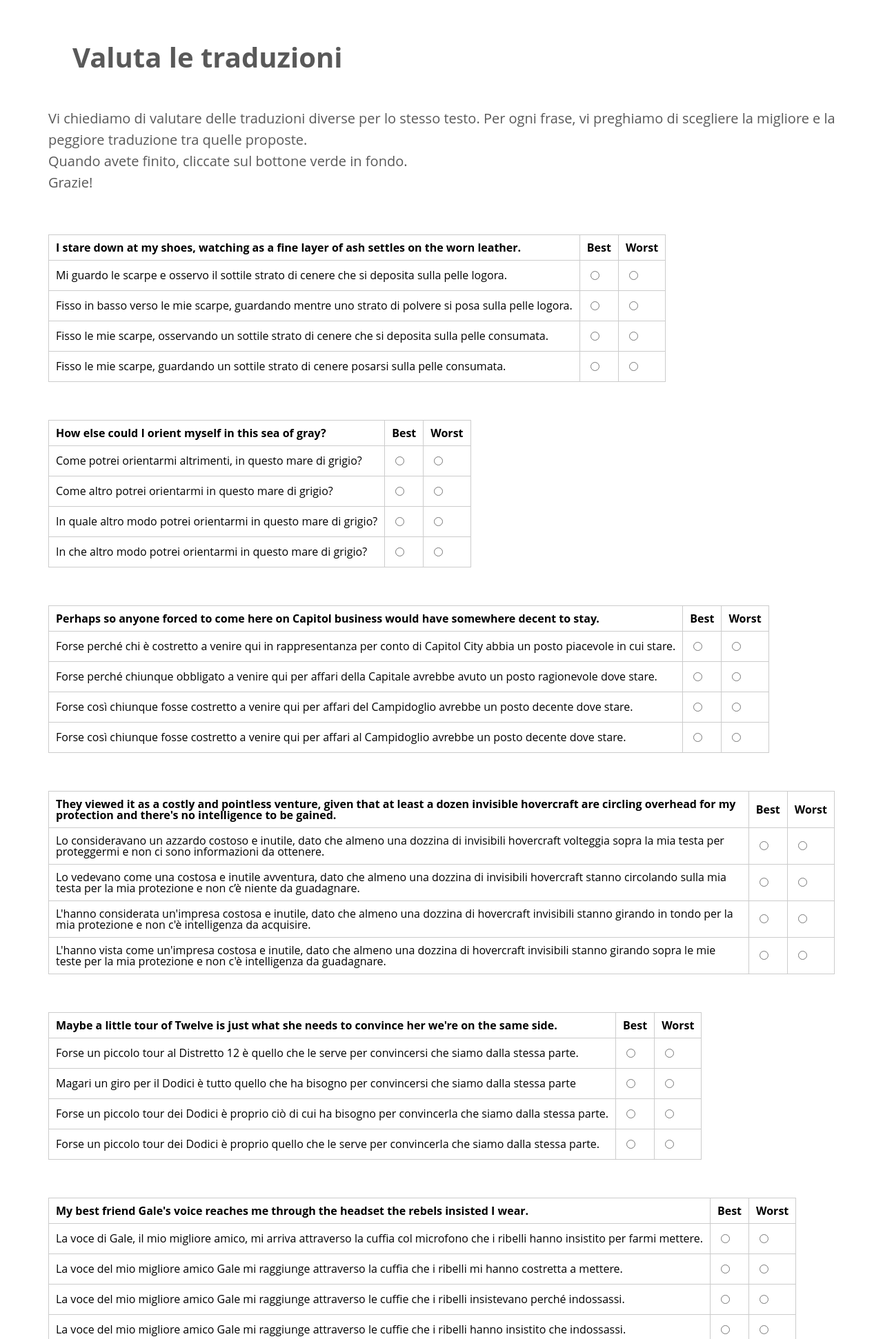
After one commit to dit-mt-unibo/MTEval, a PHP site: page /survey44.html in a window 1280 px wide. The commit adds this page. Shown: the top 1942 px of the page at 69% size. Run offline with PHP 8.4, Linux system fonts and the light colour scheme; some libraries are stand-ins or nearby versions.

Commit message:
Add "backoffice" Python module to create a survey from a folder of files Changes to style display of survey44 Process a maxdiff survey form Process and display results for a given survey

```diff
--- a/web/css/style.css
+++ b/web/css/style.css
@@ -4,10 +4,64 @@
 	 http://css-tricks.com
 */
 
-* { margin: 0; padding: 0; }
-body { font: 14px Georgia, serif; }
+* { margin: 5px; padding: 5px; }
+
+body {
+    font-family: "Open Sans", Helvetica, Arial, sans-serif;
+    font-weight: 400;
+    font-style: normal;
+    font-size: 20px;
+    line-height: 1.55;
+    letter-spacing: 0;
+    color: #595959;
+}
+
+h1 {
+  display: block;
+  font-size: 2em;
+  margin-top: 0.67em;
+  margin-bottom: 0.67em;
+  margin-left: 2em;
+  margin-right: 0;
+  font-weight: bold;
+}
 
 article, aside, figure, footer, header, hgroup,
 menu, nav, section { display: block; }
 
+p {
+	padding: 10px 10px 10px 10px;
+	margin-left: 2em;
+}
+
+table { border-collapse: collapse;   }
+	td, th { border: 1px solid #ccc; padding: 10px;	}
+	th { text-align: left; }
+	th:empty { border: 0; }
+
+div.question {
+	font-size: 16px;
+	line-height: 1;
+	color: black;
+	padding: 20px 20px 20px 20px;
+}
+
+div.end { padding: 30px 20px 30px 20px; }
+
+/*
 #page-wrap { width: 960px; margin: 80px auto; }
+*/
+
+.button {
+  background-color: #4CAF50;
+  border: none;
+  color: white;
+  padding: 15px 32px;
+  text-align: center;
+  text-decoration: none;
+  display: inline-block;
+  font-size: 16px;
+  margin: 4px 2px;
+  cursor: pointer;
+  border-radius: 6px;
+}
--- /dev/null
+++ b/web/survey44.html
@@ -0,0 +1,55 @@
+<!DOCTYPE html>
+<html><head><meta charset='UTF-8'><title>Valuta Traduzioni</title> <link rel='stylesheet' href='css/style.css'>
+<script type='text/javascript' src='http://ajax.googleapis.com/ajax/libs/jquery/1.6.4/jquery.min.js'></script> <script type='text/javascript' src='js/maxdiff.js'></script></head>
+<body><h1>Valuta le traduzioni</h1>
+<p>Vi chiediamo di valutare delle traduzioni diverse per lo stesso testo. Per ogni frase, vi preghiamo di scegliere la migliore e la peggiore traduzione tra quelle proposte.<br/>Quando avete finito, cliccate sul bottone verde in fondo. <br/>Grazie!</p><div id='page-wrap'><form id='myForm' surveyId='44'><div class='question'><table><tr><th> I stare down at my shoes, watching as a fine layer of ash settles on the worn leather.
+</th><th>Best</th><th>Worst</th></tr><tr><td> Mi guardo le scarpe e osservo il sottile strato di cenere che si deposita sulla pelle logora.
+</td><td><input type='radio' name='row-1' data-col='1' system='0' sent='0'></td><td><input type='radio' name='row-1' data-col='0' system='0' sent='0'></td></tr><tr><td> Fisso in basso verso le mie scarpe, guardando mentre uno strato di polvere si posa sulla pelle logora.
+</td><td><input type='radio' name='row-2' data-col='1' system='1' sent='0'></td><td><input type='radio' name='row-2' data-col='0' system='1' sent='0'></td></tr><tr><td> Fisso le mie scarpe, osservando un sottile strato di cenere che si deposita sulla pelle consumata.
+</td><td><input type='radio' name='row-3' data-col='1' system='2' sent='0'></td><td><input type='radio' name='row-3' data-col='0' system='2' sent='0'></td></tr><tr><td> Fisso le mie scarpe, guardando un sottile strato di cenere posarsi sulla pelle consumata.
+</td><td><input type='radio' name='row-4' data-col='1' system='3' sent='0'></td><td><input type='radio' name='row-4' data-col='0' system='3' sent='0'></td></tr></table></div><div class='question'><table><tr><th> How else could I orient myself in this sea of gray?
+</th><th>Best</th><th>Worst</th></tr><tr><td> Come potrei orientarmi altrimenti, in questo mare di grigio?
+</td><td><input type='radio' name='row-5' data-col='3' system='0' sent='1'></td><td><input type='radio' name='row-5' data-col='2' system='0' sent='1'></td></tr><tr><td> Come altro potrei orientarmi in questo mare di grigio?
+</td><td><input type='radio' name='row-6' data-col='3' system='1' sent='1'></td><td><input type='radio' name='row-6' data-col='2' system='1' sent='1'></td></tr><tr><td> In quale altro modo potrei orientarmi in questo mare di grigio?
+</td><td><input type='radio' name='row-7' data-col='3' system='2' sent='1'></td><td><input type='radio' name='row-7' data-col='2' system='2' sent='1'></td></tr><tr><td> In che altro modo potrei orientarmi in questo mare di grigio?
+</td><td><input type='radio' name='row-8' data-col='3' system='3' sent='1'></td><td><input type='radio' name='row-8' data-col='2' system='3' sent='1'></td></tr></table></div><div class='question'><table><tr><th> Perhaps so anyone forced to come here on Capitol business would have somewhere decent to stay.
+</th><th>Best</th><th>Worst</th></tr><tr><td> Forse perché chi è costretto a venire qui in rappresentanza per conto di Capitol City abbia un posto piacevole in cui stare.
+</td><td><input type='radio' name='row-9' data-col='5' system='0' sent='2'></td><td><input type='radio' name='row-9' data-col='4' system='0' sent='2'></td></tr><tr><td> Forse perché chiunque obbligato a venire qui per affari della Capitale avrebbe avuto un posto ragionevole dove stare.
+</td><td><input type='radio' name='row-10' data-col='5' system='1' sent='2'></td><td><input type='radio' name='row-10' data-col='4' system='1' sent='2'></td></tr><tr><td> Forse così chiunque fosse costretto a venire qui per affari del Campidoglio avrebbe un posto decente dove stare.
+</td><td><input type='radio' name='row-11' data-col='5' system='2' sent='2'></td><td><input type='radio' name='row-11' data-col='4' system='2' sent='2'></td></tr><tr><td> Forse così chiunque fosse costretto a venire qui per affari al Campidoglio avrebbe un posto decente dove stare.
+</td><td><input type='radio' name='row-12' data-col='5' system='3' sent='2'></td><td><input type='radio' name='row-12' data-col='4' system='3' sent='2'></td></tr></table></div><div class='question'><table><tr><th> They viewed it as a costly and pointless venture, given that at least a dozen invisible hovercraft are circling overhead for my protection and there's no intelligence to be gained.
+</th><th>Best</th><th>Worst</th></tr><tr><td> Lo consideravano un azzardo costoso e inutile, dato che almeno una dozzina di invisibili hovercraft volteggia sopra la mia testa per proteggermi e non ci sono informazioni da ottenere.
+</td><td><input type='radio' name='row-13' data-col='7' system='0' sent='3'></td><td><input type='radio' name='row-13' data-col='6' system='0' sent='3'></td></tr><tr><td> Lo vedevano come una costosa e inutile avventura, dato che almeno una dozzina di invisibili hovercraft stanno circolando sulla mia testa per la mia protezione e non c’è niente da guadagnare.
+</td><td><input type='radio' name='row-14' data-col='7' system='1' sent='3'></td><td><input type='radio' name='row-14' data-col='6' system='1' sent='3'></td></tr><tr><td> L'hanno considerata un'impresa costosa e inutile, dato che almeno una dozzina di hovercraft invisibili stanno girando in tondo per la mia protezione e non c'è intelligenza da acquisire.
+</td><td><input type='radio' name='row-15' data-col='7' system='2' sent='3'></td><td><input type='radio' name='row-15' data-col='6' system='2' sent='3'></td></tr><tr><td> L'hanno vista come un'impresa costosa e inutile, dato che almeno una dozzina di hovercraft invisibili stanno girando sopra le mie teste per la mia protezione e non c'è intelligenza da guadagnare.
+</td><td><input type='radio' name='row-16' data-col='7' system='3' sent='3'></td><td><input type='radio' name='row-16' data-col='6' system='3' sent='3'></td></tr></table></div><div class='question'><table><tr><th> Maybe a little tour of Twelve is just what she needs to convince her we're on the same side.
+</th><th>Best</th><th>Worst</th></tr><tr><td> Forse un piccolo tour al Distretto 12 è quello che le serve per convincersi che siamo dalla stessa parte.
+</td><td><input type='radio' name='row-17' data-col='9' system='0' sent='4'></td><td><input type='radio' name='row-17' data-col='8' system='0' sent='4'></td></tr><tr><td> Magari un giro per il Dodici è tutto quello che ha bisogno per convincersi che siamo dalla stessa parte
+</td><td><input type='radio' name='row-18' data-col='9' system='1' sent='4'></td><td><input type='radio' name='row-18' data-col='8' system='1' sent='4'></td></tr><tr><td> Forse un piccolo tour dei Dodici è proprio ciò di cui ha bisogno per convincerla che siamo dalla stessa parte.
+</td><td><input type='radio' name='row-19' data-col='9' system='2' sent='4'></td><td><input type='radio' name='row-19' data-col='8' system='2' sent='4'></td></tr><tr><td> Forse un piccolo tour dei Dodici è proprio quello che le serve per convincerla che siamo dalla stessa parte.
+</td><td><input type='radio' name='row-20' data-col='9' system='3' sent='4'></td><td><input type='radio' name='row-20' data-col='8' system='3' sent='4'></td></tr></table></div><div class='question'><table><tr><th> My best friend Gale's voice reaches me through the headset the rebels insisted I wear.
+</th><th>Best</th><th>Worst</th></tr><tr><td> La voce di Gale, il mio migliore amico, mi arriva attraverso la cuffia col microfono che i ribelli hanno insistito per farmi mettere.
+</td><td><input type='radio' name='row-21' data-col='11' system='0' sent='5'></td><td><input type='radio' name='row-21' data-col='10' system='0' sent='5'></td></tr><tr><td> La voce del mio migliore amico Gale mi raggiunge attraverso la cuffia che i ribelli mi hanno costretta a mettere.
+</td><td><input type='radio' name='row-22' data-col='11' system='1' sent='5'></td><td><input type='radio' name='row-22' data-col='10' system='1' sent='5'></td></tr><tr><td> La voce del mio migliore amico Gale mi raggiunge attraverso le cuffie che i ribelli insistevano perché indossassi.
+</td><td><input type='radio' name='row-23' data-col='11' system='2' sent='5'></td><td><input type='radio' name='row-23' data-col='10' system='2' sent='5'></td></tr><tr><td> La voce del mio migliore amico Gale mi raggiunge attraverso le cuffie che i ribelli hanno insistito che indossassi.
+</td><td><input type='radio' name='row-24' data-col='11' system='3' sent='5'></td><td><input type='radio' name='row-24' data-col='10' system='3' sent='5'></td></tr></table></div><div class='question'><table><tr><th> In my head I hear President Snow's words, spoken the morning I was to begin the Victory Tour.
+</th><th>Best</th><th>Worst</th></tr><tr><td> Sento nella testa le parole che il presidente Snow pronunciò la mattina in cui stavo per iniziare il Tour della Vittoria.
+</td><td><input type='radio' name='row-25' data-col='13' system='0' sent='6'></td><td><input type='radio' name='row-25' data-col='12' system='0' sent='6'></td></tr><tr><td> Nella mia testa sento le parole del Presidente Snow, dette la mattina in cui dovevo cominciare il Tour della Vittoria.
+</td><td><input type='radio' name='row-26' data-col='13' system='1' sent='6'></td><td><input type='radio' name='row-26' data-col='12' system='1' sent='6'></td></tr><tr><td> Nella mia testa sento le parole del presidente Snow, pronunciate la mattina in cui dovevo iniziare il Victory Tour.
+</td><td><input type='radio' name='row-27' data-col='13' system='2' sent='6'></td><td><input type='radio' name='row-27' data-col='12' system='2' sent='6'></td></tr><tr><td> Nella mia testa sento le parole del presidente Snow, pronunciate la mattina in cui avrei dovuto iniziare il Tour della Vittoria.
+</td><td><input type='radio' name='row-28' data-col='13' system='3' sent='6'></td><td><input type='radio' name='row-28' data-col='12' system='3' sent='6'></td></tr></table></div><div class='question'><table><tr><th> Still, I can never get around the fact that District 13 was instrumental in 12's destruction.
+</th><th>Best</th><th>Worst</th></tr><tr><td> Eppure non riesco a ignorare il fatto che il Distretto 13 ha contribuito in modo decisivo alla distruzione del 12.
+</td><td><input type='radio' name='row-29' data-col='15' system='0' sent='7'></td><td><input type='radio' name='row-29' data-col='14' system='0' sent='7'></td></tr><tr><td> Però, non potrò mai accettare il fatto che il Distretto 13 è stato utile nella distruzione del 12.
+</td><td><input type='radio' name='row-30' data-col='15' system='1' sent='7'></td><td><input type='radio' name='row-30' data-col='14' system='1' sent='7'></td></tr><tr><td> Tuttavia, non riesco mai a evitare il fatto che il Distretto 13 sia stato determinante nella distruzione di 12.
+</td><td><input type='radio' name='row-31' data-col='15' system='2' sent='7'></td><td><input type='radio' name='row-31' data-col='14' system='2' sent='7'></td></tr><tr><td> Eppure, non riesco mai ad aggirare il fatto che il Distretto 13 sia stato determinante per la distruzione di 12.
+</td><td><input type='radio' name='row-32' data-col='15' system='3' sent='7'></td><td><input type='radio' name='row-32' data-col='14' system='3' sent='7'></td></tr></table></div><div class='question'><table><tr><th> To have a new home at all is seen as a wonder since, up until a short time ago, we hadn't even known that District 13 still existed.
+</th><th>Best</th><th>Worst</th></tr><tr><td> Il solo fatto di avere una nuova casa viene considerato un miracolo, dal momento che, sino a poco tempo fa, non sapevamo nemmeno che il Distretto 13 esistesse ancora.
+</td><td><input type='radio' name='row-33' data-col='17' system='0' sent='8'></td><td><input type='radio' name='row-33' data-col='16' system='0' sent='8'></td></tr><tr><td> Avere una nuova casa di per se è visto come un miracolo dato che, fino a non molto tempo fa, non sapevamo neanche che il Distretto 13 esistesse ancora.
+</td><td><input type='radio' name='row-34' data-col='17' system='1' sent='8'></td><td><input type='radio' name='row-34' data-col='16' system='1' sent='8'></td></tr><tr><td> Avere una nuova casa è visto come una meraviglia poiché, fino a poco tempo fa, non sapevamo nemmeno che il Distretto 13 esistesse ancora.
+</td><td><input type='radio' name='row-35' data-col='17' system='2' sent='8'></td><td><input type='radio' name='row-35' data-col='16' system='2' sent='8'></td></tr><tr><td> Avere una nuova casa è visto come una meraviglia dal momento che, fino a poco tempo fa, non sapevamo nemmeno che il Distretto 13 esistesse ancora.
+</td><td><input type='radio' name='row-36' data-col='17' system='3' sent='8'></td><td><input type='radio' name='row-36' data-col='16' system='3' sent='8'></td></tr></table></div><div class='question'><table><tr><th> The credit for the survivors' escape has landed squarely on Gale's shoulders, although he's loath to accept it.
+</th><th>Best</th><th>Worst</th></tr><tr><td> Il merito per la fuga dei superstiti è andato tutto a Gale, anche se lui è restio ad ammetterlo.
+</td><td><input type='radio' name='row-37' data-col='19' system='0' sent='9'></td><td><input type='radio' name='row-37' data-col='18' system='0' sent='9'></td></tr><tr><td> Il merito per i sopravvissuti scampati è stato posto direttamente sulle spalle di Gale, anche se lui è riluttante ad accettarlo.
+</td><td><input type='radio' name='row-38' data-col='19' system='1' sent='9'></td><td><input type='radio' name='row-38' data-col='18' system='1' sent='9'></td></tr><tr><td> Il merito della fuga dei sopravvissuti è ricaduto sulle spalle di Gale, anche se è restio ad accettarlo.
+</td><td><input type='radio' name='row-39' data-col='19' system='2' sent='9'></td><td><input type='radio' name='row-39' data-col='18' system='2' sent='9'></td></tr><tr><td> Il merito della fuga dei sopravvissuti è ricaduto direttamente sulle spalle di Gale, anche se lui è restio ad accettarla.
+</td><td><input type='radio' name='row-40' data-col='19' system='3' sent='9'></td><td><input type='radio' name='row-40' data-col='18' system='3' sent='9'></td></tr></table></div></form><div class='end'><button id='btn1' class='button'>Finito!</button></div><div><p id='postdata'></p></div><p id='results'></p></div></body></html>
```
Also changed, not shown: web/index.html (+6 -115 lines), web/js/maxdiff.js (added, +79 -0 lines), web/processresponse.php (added, +93 -0 lines), web/results.php (added, +122 -0 lines), 1 other file.
